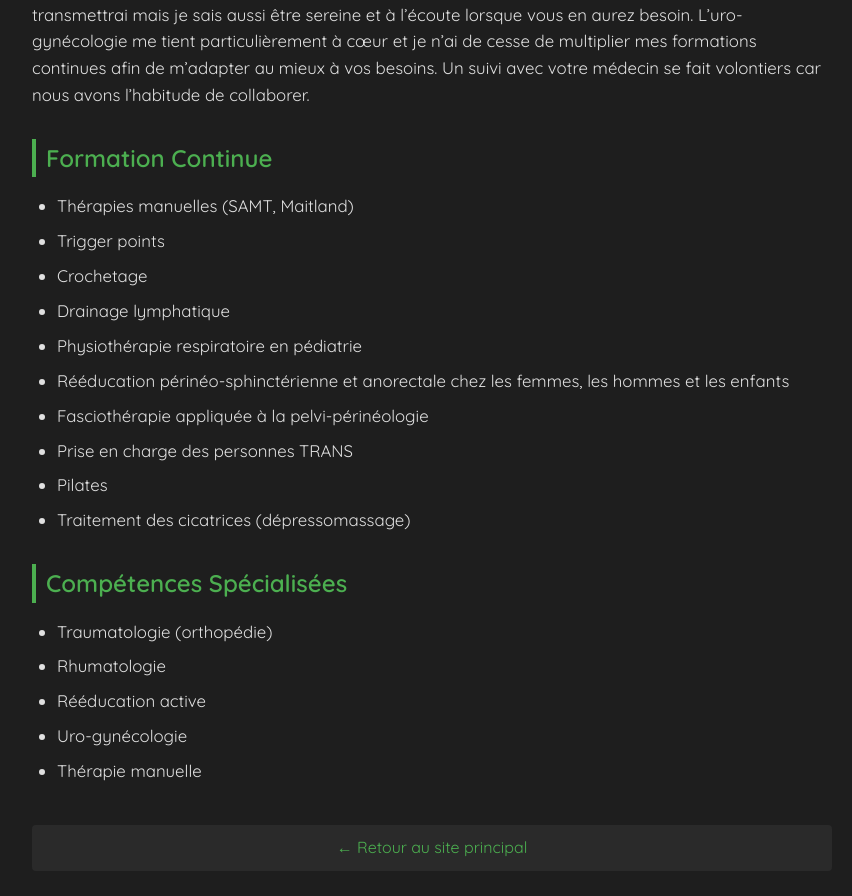
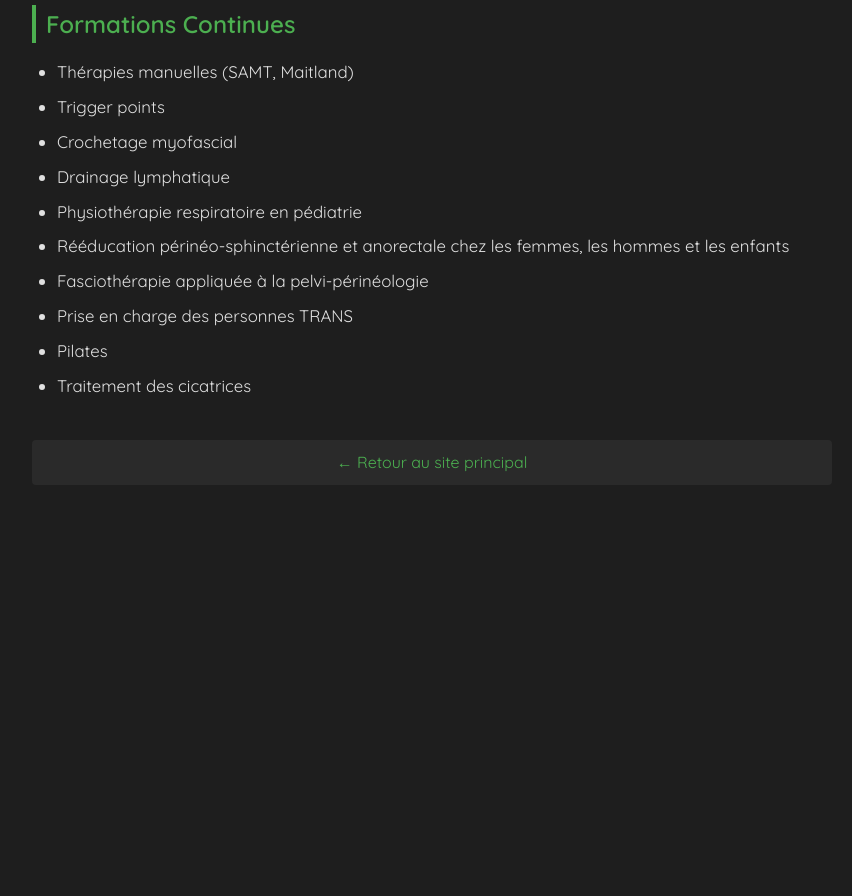
Before and after one commit to reronxe/physio_v1, a plain HTML site: page cv-carine.html in a window 1280 px wide. Shown: the part 528-1424 px from the top of the page, without its empty margins (208-1060 px from the left). After the commit the page ends 1053 px from the top, so only its background shows below. Drawn offline with Linux system fonts and the light colour scheme.

Commit message:
Update cv-carine.html

```diff
--- a/cv-carine.html
+++ b/cv-carine.html
@@ -105,31 +105,24 @@
 
   <h2>Expérience Professionnelle</h2>
   <div class="experience-text">
-    <p>Diplômée de l’école de physiothérapie de Genève en 1999, je suis revenue dans ma ville natale où j’ai participé à l’ouverture et y ai travaillé durant 15 ans à la Clinique Romande de Réadaptation (SUVA). Puis j’ai rejoint Christophe en 2013 dans le cabinet où je consulte à ce jour, en plein centre-ville. Les mobilisations articulaires, renforcement musculaire, proprioception et massages thérapeutiques que je propose font partie intégrante de mes interventions. Les massages aident à détendre les muscles, améliorent la circulation sanguine et réduisent la douleur. Les mobilisations articulaires visent à restaurer la souplesse des articulations et à optimiser leur fonctionnement. Les traitements sont adaptés en fonction de votre évolution. Le suivi implique un encouragement donné avec énergie et plaisir de ma part et une participation de la vôtre. Vous repartirez à domicile dès la première séance avec quelques exercices, conseils et astuces à mettre en place. J’ai de l’énergie à revendre et vous la transmettrai mais je sais aussi être sereine et à l’écoute lorsque vous en aurez besoin. L’uro-gynécologie me tient particulièrement à cœur et je n’ai de cesse de multiplier mes formations continues afin de m’adapter au mieux à vos besoins. Un suivi avec votre médecin se fait volontiers car nous avons l’habitude de collaborer.</p>
+    <p>Diplômée de l’école de physiothérapie de Genève en 1999, je suis revenue dans ma ville natale où j’ai participé à l’ouverture et y ai travaillé durant 15 ans à la Clinique Romande de Réadaptation (SUVA). Puis j’ai rejoint Christophe en 2013 dans le cabinet où je consulte à ce jour, en plein centre-ville. Les traitements sont adaptés en fonction de votre évolution. Vous repartirez à domicile dès la première séance avec quelques exercices, conseils et astuces à mettre en place. J’ai de l’énergie à revendre et vous la transmettrai mais je sais aussi être sereine et à l’écoute lorsque vous en aurez besoin. L’uro-gynécologie me tient particulièrement à cœur et je n’ai de cesse de multiplier mes formations continues afin de m’adapter au mieux à vos besoins. Un suivi avec votre médecin se fait volontiers car nous avons l’habitude de collaborer.</p>
   </div>
 
-  <h2>Formation Continue</h2>
+  <h2>Formations Continues</h2>
   <ul>
     <li>Thérapies manuelles (SAMT, Maitland)</li>
     <li>Trigger points</li>
-    <li>Crochetage</li>
+    <li>Crochetage myofascial</li>
     <li>Drainage lymphatique</li>
     <li>Physiothérapie respiratoire en pédiatrie</li>
     <li>Rééducation périnéo-sphinctérienne et anorectale chez les femmes, les hommes et les enfants</li>
     <li>Fasciothérapie appliquée à la pelvi-périnéologie</li>
     <li>Prise en charge des personnes TRANS</li>
     <li>Pilates</li>
-    <li>Traitement des cicatrices (dépressomassage)</li>
+    <li>Traitement des cicatrices</li>
   </ul>
 
-  <h2>Compétences Spécialisées</h2>
-  <ul>
-    <li>Traumatologie (orthopédie)</li>
-    <li>Rhumatologie</li>
-    <li>Rééducation active</li>
-    <li>Uro-gynécologie</li>
-    <li>Thérapie manuelle</li>
-  </ul>
+
 
   <a href="index.html#equipe" class="back-link">&larr; Retour au site principal</a>
 </body>
```
